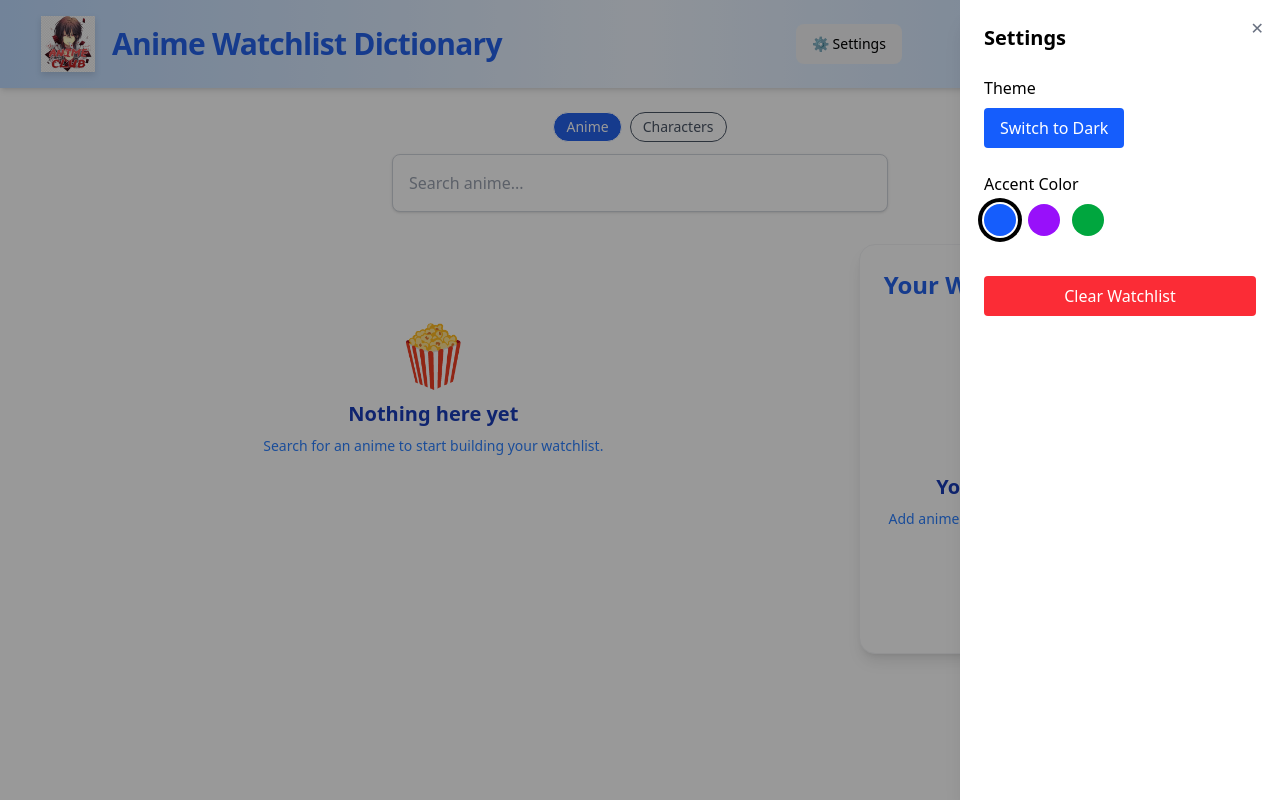
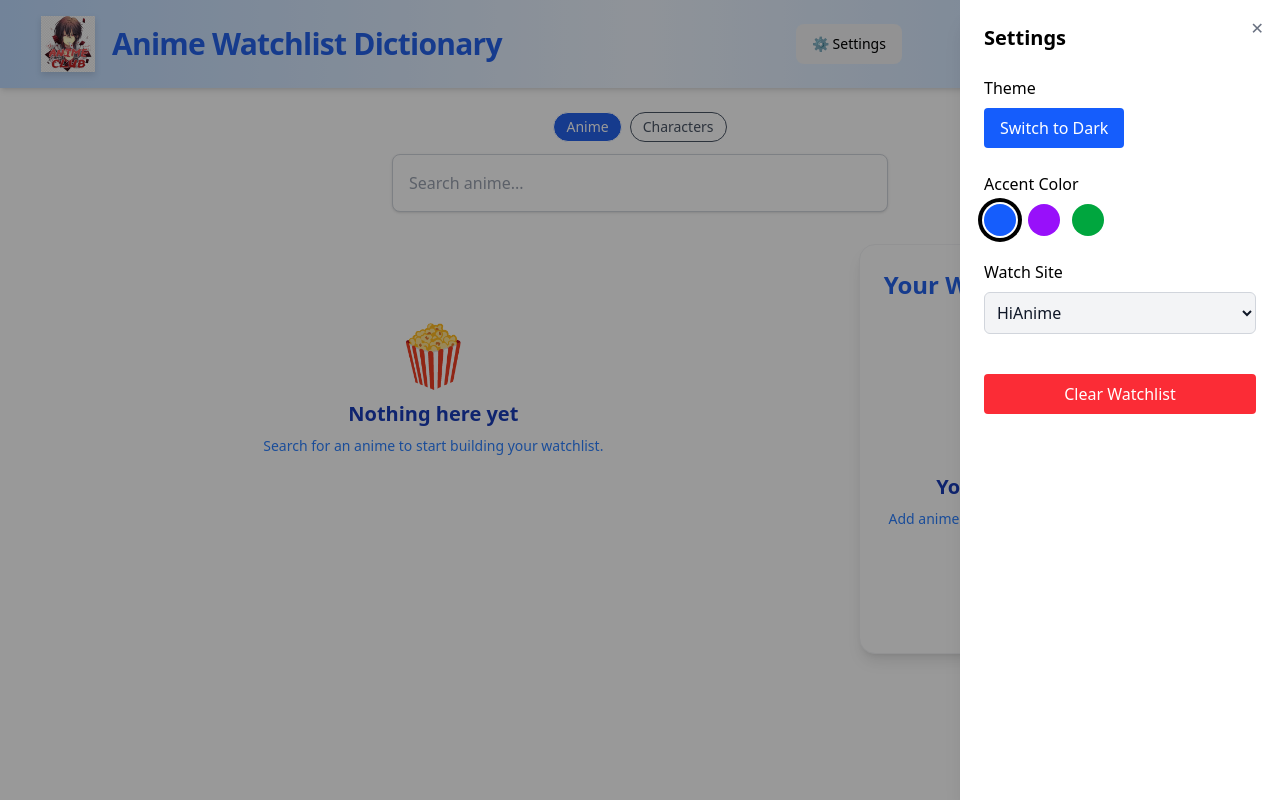
Before and after one commit to clydejustin1117/anime-watchlist-dictionary, a React (Vite) app in the folder anime-watchlist-dictionary/: page / in a window 1280 px wide. Both pictures are taken after a click on the button "⚙ Settings". Built offline with nearby package versions, Linux system fonts and the light colour scheme.

Commit message:
added function watch-redirect

```diff
--- a/anime-watchlist-dictionary/src/App.jsx
+++ b/anime-watchlist-dictionary/src/App.jsx
@@ -35,6 +35,10 @@ const accentMap = {
 
 };
 
+const [watchSite, setWatchSite] = useState(() => {
+  return localStorage.getItem("watchSite") || "hianime";
+});
+
 
 useEffect(() => {
   localStorage.setItem("accent", accent);
@@ -43,6 +47,11 @@ useEffect(() => {
     accentMap[accent]
   );
 }, [accent]);
+
+useEffect(() => {
+  localStorage.setItem("watchSite", watchSite);
+}, [watchSite]);
+
 
 const clearWatchlist = () => {
   setWatchlist([]);
@@ -223,6 +232,9 @@ const handleSearch = async (query) => {
   accent={accent}
   setAccent={setAccent}
   clearWatchlist={clearWatchlist}
+  watchSite={watchSite}
+  setWatchSite={setWatchSite}
+
 />
 
 {selectedCharacter && (
--- a/anime-watchlist-dictionary/src/components/AnimeList.jsx
+++ b/anime-watchlist-dictionary/src/components/AnimeList.jsx
@@ -1,6 +1,8 @@
 import AnimeCard from "./AnimeCard.jsx";
 import AnimeCardLoad from "./AnimeCardLoad.jsx";
 import EmptyState from "./EmptyState.jsx";
+
+
 
 export default function AnimeList({ results, onAdd, loading, hasSearched }) {
   if (!hasSearched && !loading) {
--- a/anime-watchlist-dictionary/src/components/SettingsPanel.jsx
+++ b/anime-watchlist-dictionary/src/components/SettingsPanel.jsx
@@ -6,6 +6,8 @@ export default function SettingsPanel({
   accent,
   setAccent,
   clearWatchlist,
+  watchSite,
+  setWatchSite,
 }) {
   if (!open) return null;
 
@@ -35,6 +37,7 @@ export default function SettingsPanel({
             Accent Color
           </p>
 
+
           <div className="flex gap-3">
             {["blue", "purple", "green"].map((c) => (
               <button
@@ -51,6 +54,29 @@ export default function SettingsPanel({
             ))}
           </div>
         </div>
+
+        <div className="mb-6">
+  <p className="font-medium mb-2 dark:text-gray-200">
+    Watch Site
+  </p>
+
+  <select
+  value={watchSite}
+  onChange={(e) => setWatchSite(e.target.value)}
+  className="w-full p-2 rounded-md
+    bg-gray-100 dark:bg-gray-700
+    text-gray-900 dark:text-white
+    border border-gray-300 dark:border-gray-600
+    focus:outline-none
+    focus:ring-2 focus:ring-[var(--accent-color)]
+  "
+>
+  <option value="hianime">HiAnime</option>
+  <option value="crunchyroll">Crunchyroll</option>
+  <option value="google">Google</option>
+</select>
+
+</div>
 
 
         <div className="mt-10">
--- a/anime-watchlist-dictionary/src/components/WatchList.jsx
+++ b/anime-watchlist-dictionary/src/components/WatchList.jsx
@@ -1,4 +1,6 @@
 import EmptyState from "./EmptyState.jsx";
+import { openExternalWatchSearch } from "../utils/watchRedirect.jsx";
+
 
 export default function Watchlist({ items, onRemove, onOpenDetails }) {
   return (
@@ -38,16 +40,13 @@ export default function Watchlist({ items, onRemove, onOpenDetails }) {
               </div>
 
               <div className="flex justify-between mt-3">
-                {anime.url && (
-                  <a
-                    href={anime.url}
-                    target="_blank"
-                    rel="noopener noreferrer"
-                    className="px-2 py-1 bg-green-500 text-white text-xs rounded-lg hover:bg-green-600 transition"
-                  >
-                    Watch
-                  </a>
-                )}
+                <button
+  onClick={() => openExternalWatchSearch(anime.title)}
+  className="px-2 py-1 bg-green-500 text-white text-xs rounded-lg hover:bg-green-600 transition"
+>
+  ▶ Watch
+</button>
+
 
                 <button
                   onClick={() => onRemove(anime.mal_id)}
--- /dev/null
+++ b/anime-watchlist-dictionary/src/utils/watchRedirect.jsx
@@ -0,0 +1,19 @@
+const WATCH_SITES = {
+  hianime: (title) =>
+    `https://hianime.to/search?keyword=${encodeURIComponent(title)}`,
+
+  crunchyroll: (title) =>
+    `https://www.crunchyroll.com/search?q=${encodeURIComponent(title)}`,
+
+  google: (title) =>
+    `https://www.google.com/search?q=watch+${encodeURIComponent(title)}`,
+};
+
+export function openExternalWatchSearch(title) {
+  if (!title) return;
+
+  const site = localStorage.getItem("watchSite") || "hianime";
+  const resolver = WATCH_SITES[site] || WATCH_SITES.hianime;
+
+  window.open(resolver(title), "_blank");
+}
```
